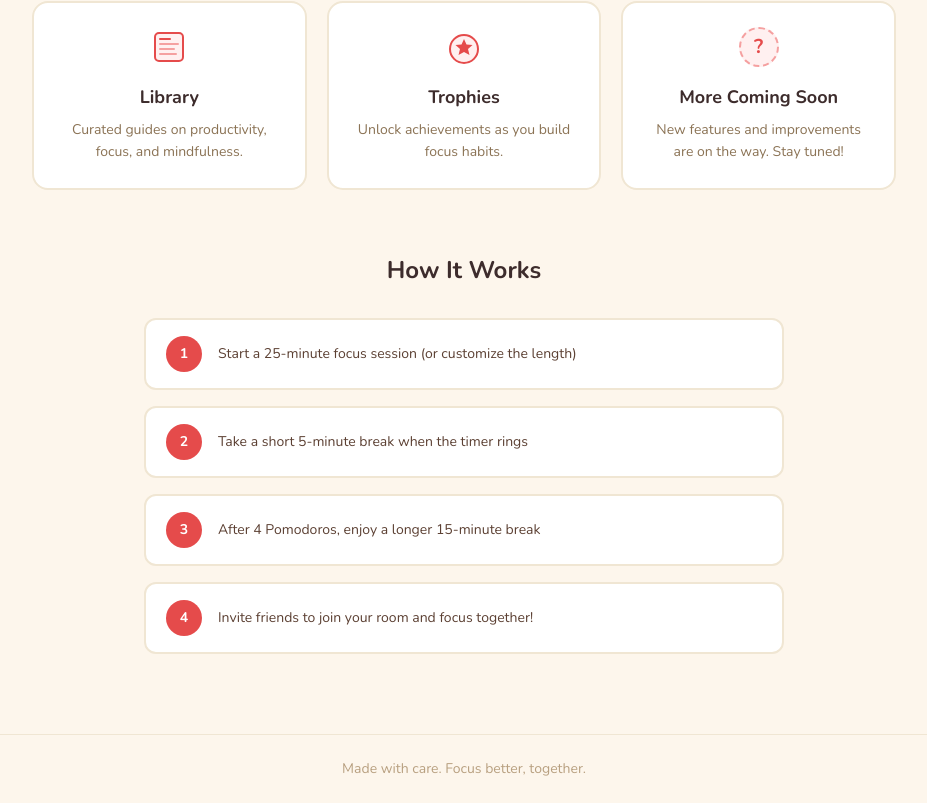
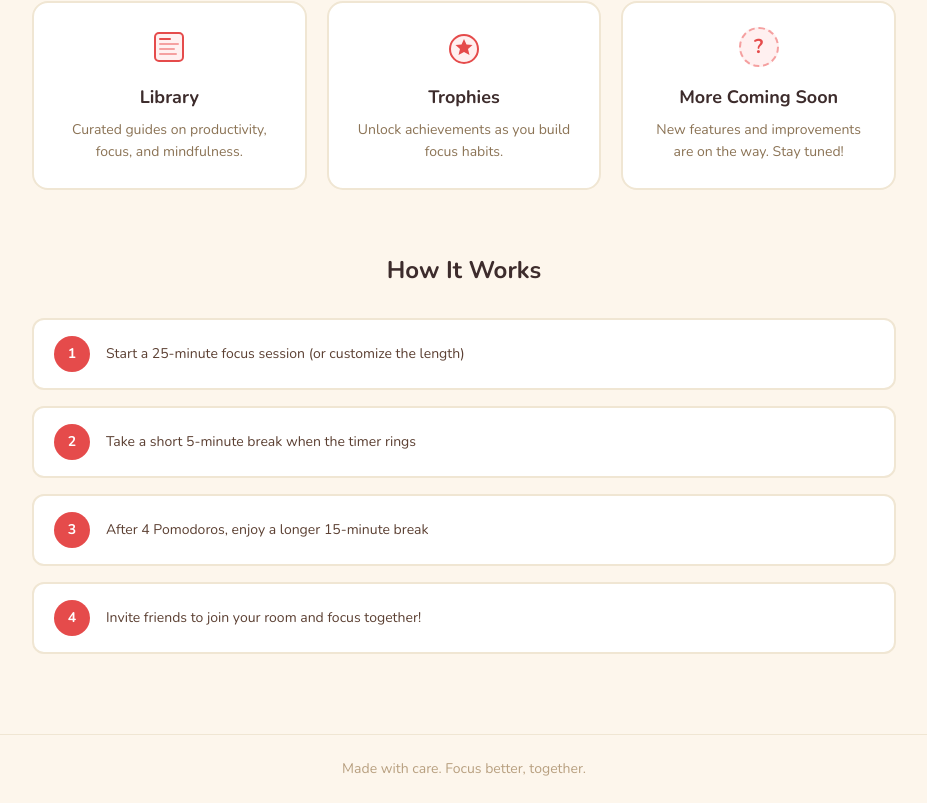
Before and after one commit to thenuka-zero/pomopals-new, a Next.js app: page / in a window 1280 px wide. Shown: the part 955-1758 px from the top of the page, without its empty margins (176-1103 px from the left). Built offline with nearby package versions, Linux system fonts and the light colour scheme; no server answers.

Commit message:
fix: match How It Works section width to feature cards (max-w-4xl)
Co-Authored-By: Claude Opus 4.6 <noreply@anthropic.com>

```diff
--- a/src/app/page.tsx
+++ b/src/app/page.tsx
@@ -167,7 +167,7 @@ function HomeContent() {
       </section>
 
       {/* How it works */}
-      <section className="px-4 pb-20 max-w-2xl mx-auto w-full">
+      <section className="px-4 pb-20 max-w-4xl mx-auto w-full">
         <h2 className="text-2xl font-bold text-[#3D2C2C] text-center mb-8">How It Works</h2>
         <div className="flex flex-col gap-4">
           <Step number="1" text="Start a 25-minute focus session (or customize the length)" />
```
